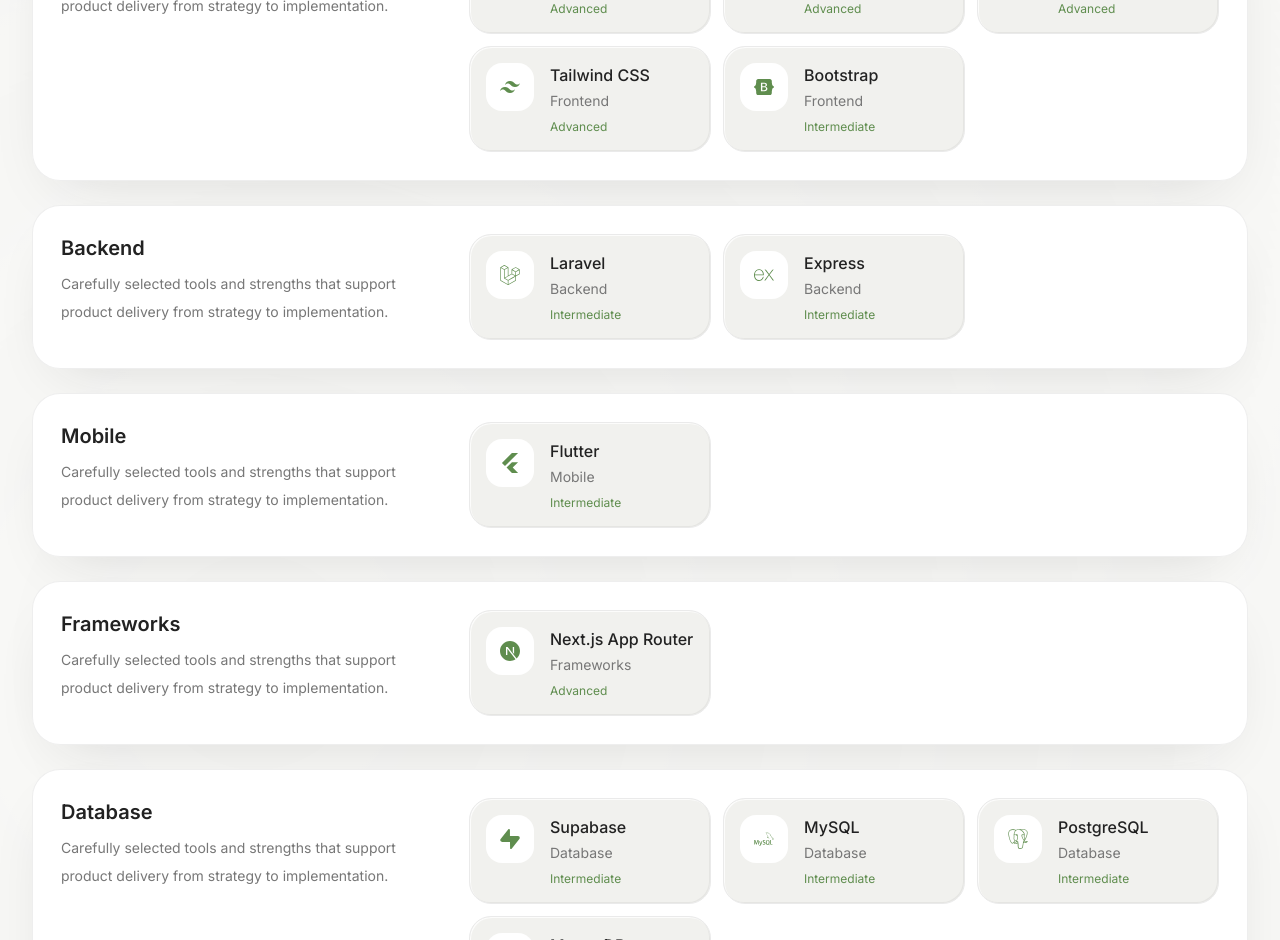
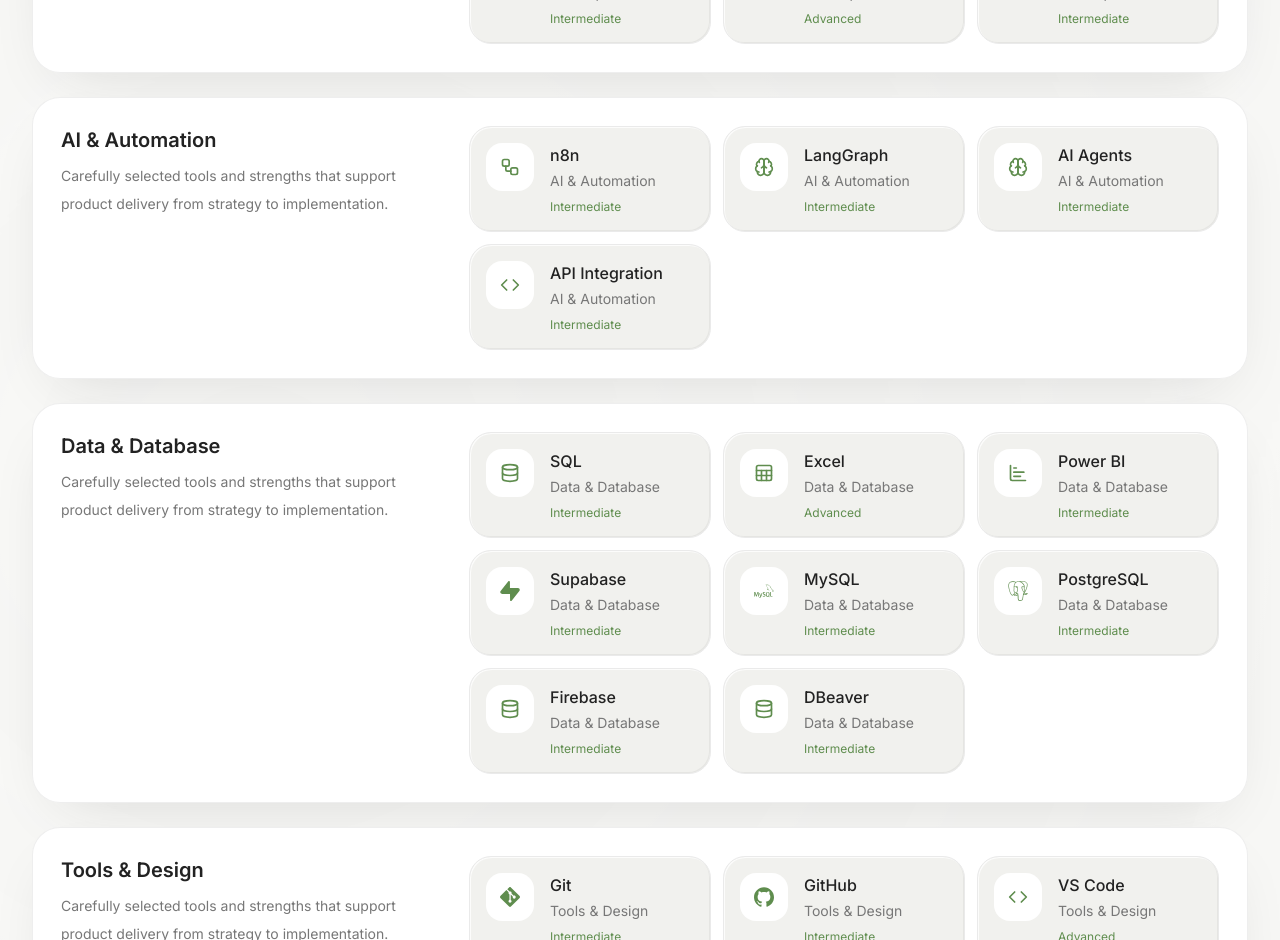
Before and after one commit to bilahf/portoofolio, a Next.js app: page / in a window 1280 px wide. Shown: the part 1860-2800 px from the top of the page. Built offline with nearby package versions, Linux system fonts and the light colour scheme.

Commit message:
profile rev 2

```diff
--- a/components/sections/home-section.tsx
+++ b/components/sections/home-section.tsx
@@ -28,7 +28,7 @@
           <Reveal>
             <div className="max-w-3xl">
               <span className="inline-flex rounded-full border border-primary/15 bg-card px-4 py-2 text-sm font-medium text-primary shadow-soft">
-                Handcrafted portfolio for a product-minded frontend engineer
+                Fresh Graduate Passionate About Technology
               </span>
               <h1 className="mt-6 text-balance text-4xl font-semibold tracking-tight text-foreground sm:text-5xl lg:text-6xl">
                 {profile.name}
--- a/components/sections/navbar.tsx
+++ b/components/sections/navbar.tsx
@@ -55,7 +55,7 @@
               <span className="block truncate text-sm font-semibold uppercase tracking-[0.24em] text-primary">
                 {profile.shortName}
               </span>
-              <span className="block truncate text-xs text-muted">Frontend Portfolio</span>
+              <span className="block truncate text-xs text-muted">My Portfolio</span>
             </a>
 
             <nav className="hidden items-center gap-1 lg:flex" aria-label="Primary">
--- a/data/profile.ts
+++ b/data/profile.ts
@@ -9,7 +9,7 @@
   bio: "Throughout my academic journey, internships, and organizational experiences, I have worked on application development, system documentation, data management, and workflow automation. I enjoy turning requirements into practical and maintainable solutions while continuously exploring new technologies and improving my technical skills.",
   location: "Gresik, Indonesia",
   availability: "Open to opportunities in software development, full-stack development, IT, data, and workflow automation.",
-  profileImage: "/images/profile/nabss.png",
+  profileImage: "/images/profile/nab1.png",
   resumeUrl: "/resume.pdf",
   stats: [
     { label: "Education", value: "Informatics Engineering" },
@@ -17,7 +17,7 @@
     { label: "Based in", value: "Gresik, Indonesia" },
   ],
   socials: {
-    linkedin: "www.linkedin.com/in/bilahf",
+    linkedin: "https://www.linkedin.com/in/bilahf/",
     github: "https://github.com/",
     instagram: "https://www.instagram.com/bilahf/",
   },
--- a/data/skills.ts
+++ b/data/skills.ts
@@ -1,8 +1,4 @@
 import {
-  SiBootstrap,
-  SiCloudflare,
-  SiDocker,
-  SiExpress,
   SiFigma,
   SiFlutter,
   SiGit,
@@ -10,78 +6,237 @@
   SiHtml5,
   SiJavascript,
   SiLaravel,
-  SiMongodb,
   SiMysql,
-  SiNextdotjs,
   SiPhp,
   SiPostgresql,
   SiPython,
   SiReact,
   SiSupabase,
   SiTailwindcss,
-  SiTypescript,
 } from "react-icons/si";
 import { FaJava } from "react-icons/fa6";
-import { TbBrandCpp } from "react-icons/tb";
 import {
   LuBrain,
   LuChartBar,
   LuCode,
-  LuLayoutGrid,
-  LuMessageSquareHeart,
-  LuRouter,
+  LuDatabase,
   LuSheet,
-  LuUsers,
   LuWorkflow,
 } from "react-icons/lu";
 import { Skill } from "./types";
 
 export const skillCategories = [
-  "Programming Languages",
-  "Frontend",
-  "Backend",
-  "Mobile",
-  "Frameworks",
-  "Database",
-  "Cloud",
-  "Tools",
-  "Version Control",
-  "Design Tools",
-  "Soft Skills",
+  "Programming & Software Development",
+  "AI & Automation",
+  "Data & Database",
+  "Tools & Design",
+  "Languages",
 ] as const;
 
 export const skills: Skill[] = [
-  { name: "TypeScript", category: "Programming Languages", icon: SiTypescript, proficiency: "Advanced" },
-  { name: "JavaScript", category: "Programming Languages", icon: SiJavascript, proficiency: "Advanced" },
-  { name: "PHP", category: "Programming Languages", icon: SiPhp, proficiency: "Intermediate" },
-  { name: "Python", category: "Programming Languages", icon: SiPython, proficiency: "Intermediate" },
-  { name: "Java", category: "Programming Languages", icon: FaJava, proficiency: "Intermediate" },
-  { name: "C++", category: "Programming Languages", icon: TbBrandCpp, proficiency: "Intermediate" },
-  { name: "React", category: "Frontend", icon: SiReact, proficiency: "Advanced" },
-  { name: "Next.js", category: "Frontend", icon: SiNextdotjs, proficiency: "Advanced" },
-  { name: "HTML", category: "Frontend", icon: SiHtml5, proficiency: "Advanced" },
-  { name: "Tailwind CSS", category: "Frontend", icon: SiTailwindcss, proficiency: "Advanced" },
-  { name: "Bootstrap", category: "Frontend", icon: SiBootstrap, proficiency: "Intermediate" },
-  { name: "Laravel", category: "Backend", icon: SiLaravel, proficiency: "Intermediate" },
-  { name: "Express", category: "Backend", icon: SiExpress, proficiency: "Intermediate" },
-  { name: "Flutter", category: "Mobile", icon: SiFlutter, proficiency: "Intermediate" },
-  { name: "Next.js App Router", category: "Frameworks", icon: SiNextdotjs, proficiency: "Advanced" },
-  { name: "Supabase", category: "Database", icon: SiSupabase, proficiency: "Intermediate" },
-  { name: "MySQL", category: "Database", icon: SiMysql, proficiency: "Intermediate" },
-  { name: "PostgreSQL", category: "Database", icon: SiPostgresql, proficiency: "Intermediate" },
-  { name: "MongoDB", category: "Database", icon: SiMongodb, proficiency: "Intermediate" },
-  { name: "Cloudflare", category: "Cloud", icon: SiCloudflare, proficiency: "Intermediate" },
-  { name: "Docker", category: "Tools", icon: SiDocker, proficiency: "Intermediate" },
-  { name: "Power BI", category: "Tools", icon: LuChartBar, proficiency: "Intermediate" },
-  { name: "Excel", category: "Tools", icon: LuSheet, proficiency: "Advanced" },
-  { name: "VS Code", category: "Tools", icon: LuCode, proficiency: "Advanced" },
-  { name: "Cisco Packet Tracer", category: "Tools", icon: LuRouter, proficiency: "Intermediate" },
-  { name: "Git", category: "Version Control", icon: SiGit, proficiency: "Advanced" },
-  { name: "GitHub", category: "Version Control", icon: SiGithub, proficiency: "Advanced" },
-  { name: "Figma", category: "Design Tools", icon: SiFigma, proficiency: "Advanced" },
-  { name: "Wireframing", category: "Design Tools", icon: LuLayoutGrid, proficiency: "Advanced" },
-  { name: "Product Thinking", category: "Soft Skills", icon: LuBrain, proficiency: "Advanced" },
-  { name: "Cross-team Collaboration", category: "Soft Skills", icon: LuUsers, proficiency: "Advanced" },
-  { name: "Communication", category: "Soft Skills", icon: LuMessageSquareHeart, proficiency: "Advanced" },
-  { name: "Workflow Ownership", category: "Soft Skills", icon: LuWorkflow, proficiency: "Advanced" },
+  // ==========================================
+  // PROGRAMMING & SOFTWARE DEVELOPMENT
+  // ==========================================
+  {
+    name: "JavaScript",
+    category: "Programming & Software Development",
+    icon: SiJavascript,
+    proficiency: "Intermediate",
+  },
+  {
+    name: "Python",
+    category: "Programming & Software Development",
+    icon: SiPython,
+    proficiency: "Intermediate",
+  },
+  {
+    name: "PHP",
+    category: "Programming & Software Development",
+    icon: SiPhp,
+    proficiency: "Intermediate",
+  },
+  {
+    name: "Java",
+    category: "Programming & Software Development",
+    icon: FaJava,
+    proficiency: "Intermediate",
+  },
+  {
+    name: "Laravel",
+    category: "Programming & Software Development",
+    icon: SiLaravel,
+    proficiency: "Intermediate",
+  },
+  {
+    name: "Flutter",
+    category: "Programming & Software Development",
+    icon: SiFlutter,
+    proficiency: "Intermediate",
+  },
+  {
+    name: "React",
+    category: "Programming & Software Development",
+    icon: SiReact,
+    proficiency: "Intermediate",
+  },
+  {
+    name: "HTML",
+    category: "Programming & Software Development",
+    icon: SiHtml5,
+    proficiency: "Advanced",
+  },
+  {
+    name: "Tailwind CSS",
+    category: "Programming & Software Development",
+    icon: SiTailwindcss,
+    proficiency: "Intermediate",
+  },
+
+  // ==========================================
+  // AI & AUTOMATION
+  // ==========================================
+  {
+    name: "n8n",
+    category: "AI & Automation",
+    icon: LuWorkflow,
+    proficiency: "Intermediate",
+  },
+  {
+    name: "LangGraph",
+    category: "AI & Automation",
+    icon: LuBrain,
+    proficiency: "Intermediate",
+  },
+  {
+    name: "AI Agents",
+    category: "AI & Automation",
+    icon: LuBrain,
+    proficiency: "Intermediate",
+  },
+  {
+    name: "API Integration",
+    category: "AI & Automation",
+    icon: LuCode,
+    proficiency: "Intermediate",
+  },
+
+  // ==========================================
+  // DATA & DATABASE
+  // ==========================================
+  {
+    name: "SQL",
+    category: "Data & Database",
+    icon: LuDatabase,
+    proficiency: "Intermediate",
+  },
+  {
+    name: "Excel",
+    category: "Data & Database",
+    icon: LuSheet,
+    proficiency: "Advanced",
+  },
+  {
+    name: "Power BI",
+    category: "Data & Database",
+    icon: LuChartBar,
+    proficiency: "Intermediate",
+  },
+  {
+    name: "Supabase",
+    category: "Data & Database",
+    icon: SiSupabase,
+    proficiency: "Intermediate",
+  },
+  {
+    name: "MySQL",
+    category: "Data & Database",
+    icon: SiMysql,
+    proficiency: "Intermediate",
+  },
+  {
+    name: "PostgreSQL",
+    category: "Data & Database",
+    icon: SiPostgresql,
+    proficiency: "Intermediate",
+  },
+  {
+    name: "Firebase",
+    category: "Data & Database",
+    icon: LuDatabase,
+    proficiency: "Intermediate",
+  },
+  {
+    name: "DBeaver",
+    category: "Data & Database",
+    icon: LuDatabase,
+    proficiency: "Intermediate",
+  },
+
+  // ==========================================
+  // TOOLS & DESIGN
+  // ==========================================
+  {
+    name: "Git",
+    category: "Tools & Design",
+    icon: SiGit,
+    proficiency: "Intermediate",
+  },
+  {
+    name: "GitHub",
+    category: "Tools & Design",
+    icon: SiGithub,
+    proficiency: "Intermediate",
+  },
+  {
+    name: "VS Code",
+    category: "Tools & Design",
+    icon: LuCode,
+    proficiency: "Advanced",
+  },
+  {
+    name: "Figma",
+    category: "Tools & Design",
+    icon: SiFigma,
+    proficiency: "Intermediate",
+  },
+  {
+    name: "Canva",
+    category: "Tools & Design",
+    icon: LuCode,
+    proficiency: "Advanced",
+  },
+  {
+    name: "Adobe Illustrator",
+    category: "Tools & Design",
+    icon: LuCode,
+    proficiency: "Intermediate",
+  },
+  {
+    name: "CorelDRAW",
+    category: "Tools & Design",
+    icon: LuCode,
+    proficiency: "Intermediate",
+  },
+
+  // ==========================================
+  // LANGUAGES
+  // ==========================================
+  {
+    name: "Indonesian",
+    category: "Languages",
+    icon: LuCode,
+    proficiency: "Native",
+  },
+  {
+    name: "English",
+    category: "Languages",
+    icon: LuCode,
+    proficiency: "Intermediate",
+  },
+  {
+    name: "Mandarin",
+    category: "Languages",
+    icon: LuCode,
+    proficiency: "Basic",
+  },
 ];
--- a/data/types.ts
+++ b/data/types.ts
@@ -23,17 +23,11 @@
 export type Skill = {
   name: string;
   category:
-    | "Programming Languages"
-    | "Frontend"
-    | "Backend"
-    | "Mobile"
-    | "Frameworks"
-    | "Database"
-    | "Cloud"
-    | "Tools"
-    | "Version Control"
-    | "Design Tools"
-    | "Soft Skills";
+    | "Programming & Software Development"
+    | "AI & Automation"
+    | "Data & Database"
+    | "Tools & Design"
+    | "Languages";
   icon: IconType;
   proficiency?: string;
 };
```
Also changed, not shown: public/images/profile/nab1.png (added), public/images/profile/nabss.png (deleted).
